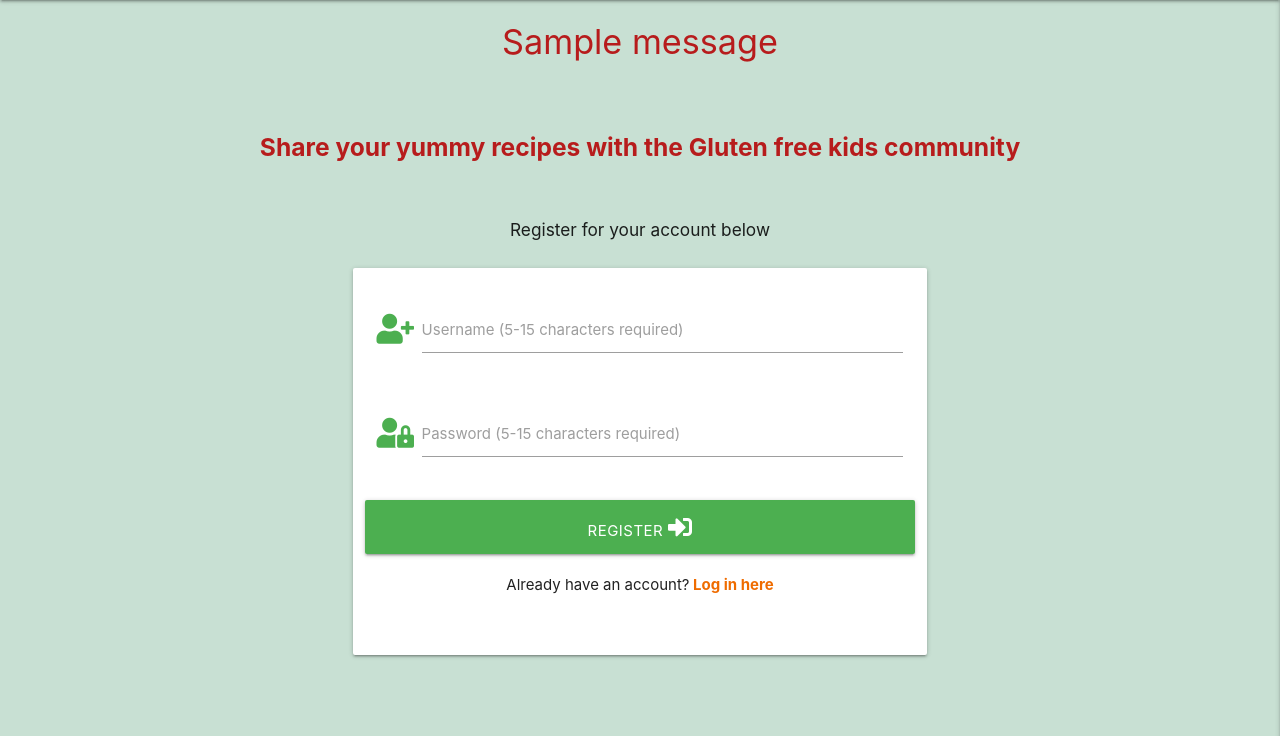
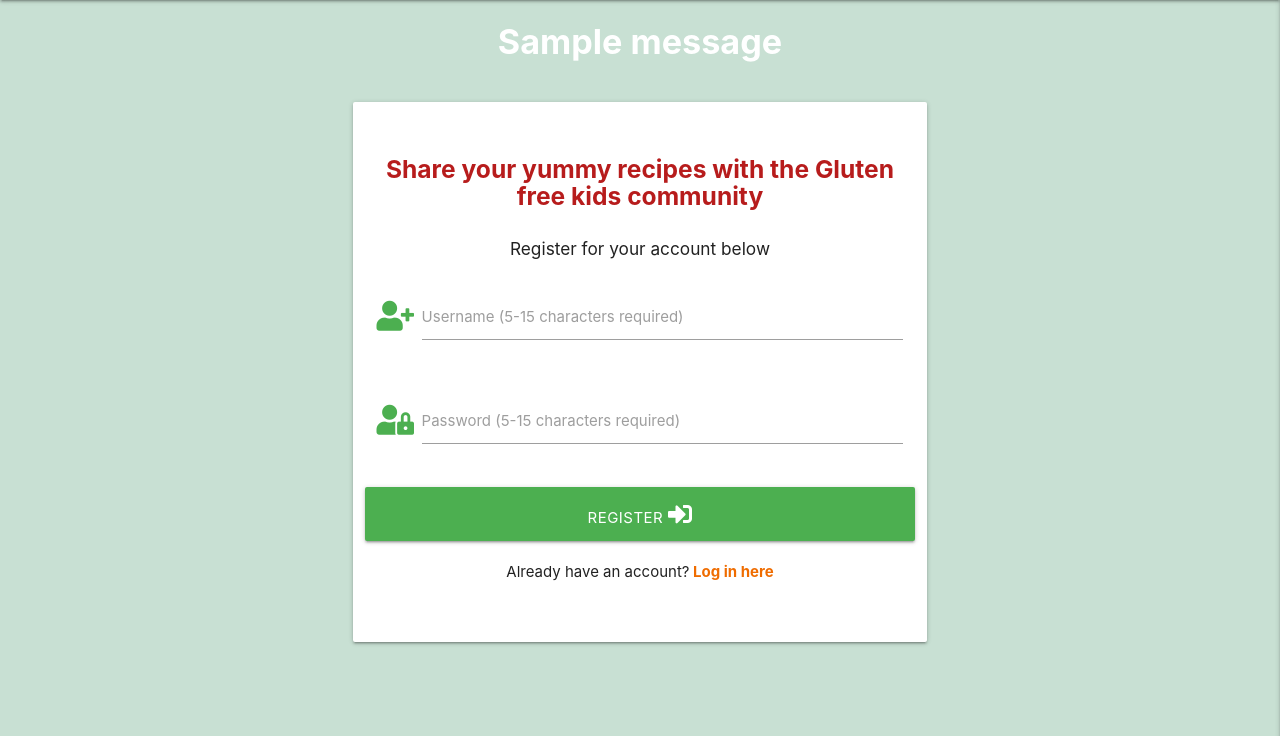
Before and after one commit to EDavies2020/GFRecipes_MS3, a Flask app: page /register in a window 1280 px wide. Shown: the part 64-800 px from the top of the page. Run offline with Flask 2, Linux system fonts and the light colour scheme; one stand-in notice (Sample message) is shown; some libraries are stand-ins or nearby versions.

Commit message:
changes to registration form

```diff
--- a/app.py
+++ b/app.py
@@ -33,7 +33,7 @@ def register():
             {"username": request.form.get("username").lower()})
 
         if existing_user:
-            flash("Username already exists")
+            flash("Username/Password already exists")
             return redirect(url_for("register"))
 
         register = {
@@ -66,12 +66,12 @@ def login():
                         "account", username=session["user"]))
             else:
                 # invalid password match
-                flash("Incorrect Username and/or Password")
+                flash("Incorrect Username/Password")
                 return redirect(url_for("login"))
 
         else:
             # username doesn't exist
-            flash("Incorrect Username and/or Password")
+            flash("Incorrect Username/Password")
             return redirect(url_for("login"))
 
     return render_template("login.html")
@@ -94,7 +94,7 @@ def logout():
     # remove user from session
     flash("You have been logged out, see you again soon!")
     session.pop("user")
-    return redirect(url_for("login"))
+    return redirect(url_for("get_recipes"))
 
 
 @app.route("/add_recipe", methods=["GET", "POST"])
--- a/static/css/style.css
+++ b/static/css/style.css
@@ -62,7 +62,7 @@ body {
 }
 /* register page/Log in page */
 .login-intro {
-    margin-top: 60px;
+    margin-top: 30px;
     margin-bottom: 20px;
 }
 .login-button {
--- a/templates/base.html
+++ b/templates/base.html
@@ -58,7 +58,7 @@
         {% if messages %}
         {% for message in messages %}
         <div class="row flashes">
-            <h4 class="message red-text text-darken-4 center-align">{{ message }}</h4>
+            <h4 class="message center-align white-text"><b>{{ message }}</b></h4>
         </div>
         {% endfor %}
         {% endif %}
--- a/templates/register.html
+++ b/templates/register.html
@@ -1,17 +1,19 @@
 {% extends "base.html" %}
 {% block content %}
 
-<h5 class="login-intro red-text text-darken-4 center-align"><b>Share your yummy recipes with the Gluten free kids community</b></h5>
-<h6 class="login-intro center-align">Register for your account below</h6>
+<section class="container-fluid login-back">
     <div class="row">
         <form class="col s12 m8 offset-m2" method="POST" action="{{ url_for('register') }}">
             <div class="card-panel">
+                <h5 class="login-intro red-text text-darken-4 center-align"><b>Share your yummy recipes with the Gluten free kids
+                    community</b></h5>
+                <h6 class="login-intro center-align">Register for your account below</h6>
                 <!-- username -->
                 <div class="row">
                     <div class="input-field col s12">
                         <i class="fas fa-user-plus prefix green-text text-green darken-2"></i>
-                    <input id="username" name="username" type="text" minlength="5"
-                    maxlength="15" pattern="^[a-zA-Z0-9]{5,15}$" class="validate" required>
+                        <input id="username" name="username" type="text" minlength="5" maxlength="15"
+                            pattern="^[a-zA-Z0-9]{5,15}$" class="validate" required>
                         <label for="username">Username (5-15 characters required)</label>
                     </div>
                 </div>
@@ -19,8 +21,8 @@
                 <div class="row">
                     <div class="input-field col s12">
                         <i class="fas fa-user-lock prefix green-text text-green darken-2"></i>
-                    <input id="password" name="password" type="password" minlength="5"
-                    maxlength="15" pattern="^[a-zA-Z0-9]{5,15}$" class="validate" required>
+                        <input id="password" name="password" type="password" minlength="5" maxlength="15"
+                            pattern="^[a-zA-Z0-9]{5,15}$" class="validate" required>
                         <label for="password">Password (5-15 characters required)</label>
                     </div>
                 </div>
@@ -35,5 +37,6 @@
             </div>
         </form>
     </div>
+</section>
 
 {% endblock %}
```
Also changed, not shown: static/images/gfreek (1).jpg (added), static/images/gfreek (12).jpg (added). Lines whose indentation alone changed are shown as unchanged.
